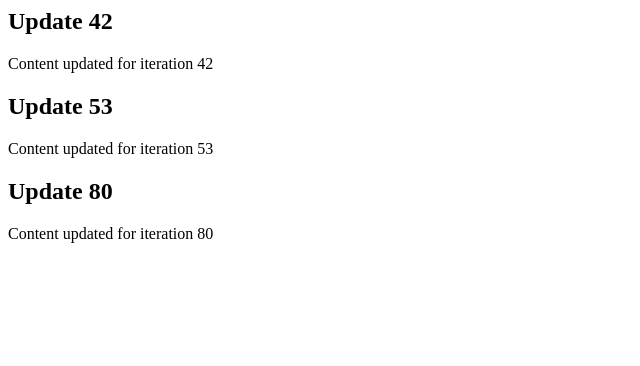
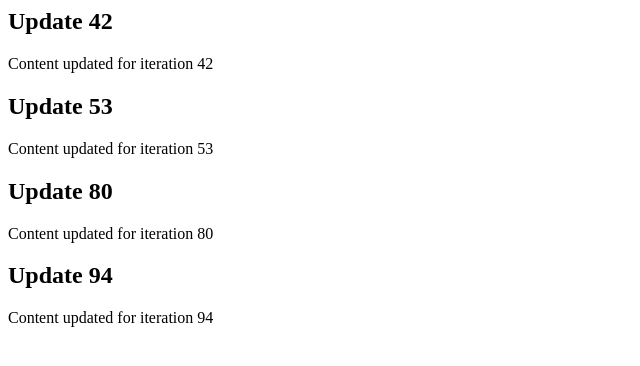
Before and after one commit to yoshimitsu198/bookish-octo-giggle, a website: page index.html in a window 1280 px wide. Shown: the whole page, without its empty margins (0-640 px from the left). Drawn offline with Linux system fonts and the light colour scheme.

```diff
--- a/index.html
+++ b/index.html
@@ -15,3 +15,9 @@
     <h2>Update 80</h2>
     <p>Content updated for iteration 80</p>
 </div>
+
+<!-- Updated iteration 94 -->
+<div class="update-94">
+    <h2>Update 94</h2>
+    <p>Content updated for iteration 94</p>
+</div>
```
